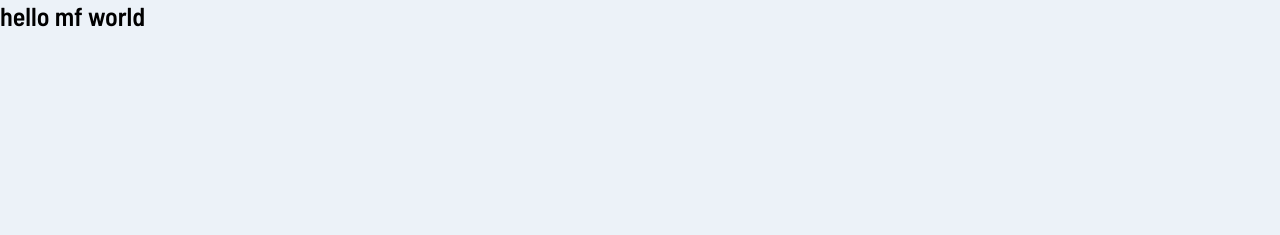
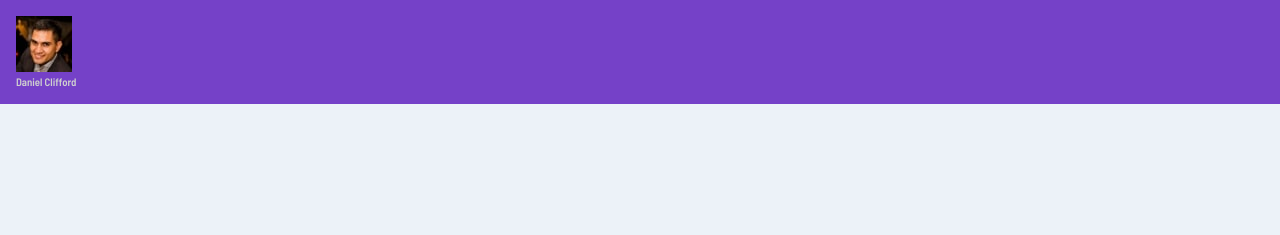
Before and after one commit to codingwolf-at/testimonial-grid-section, a plain HTML site: page index.html in a window 1280 px wide. Drawn offline with Linux system fonts and the light colour scheme.

Commit message:
first card in making

```diff
--- a/index.html
+++ b/index.html
@@ -11,6 +11,19 @@
   <link rel="stylesheet" href="style.css">
 </head>
 <body>
-  <h1>hello mf world</h1>
+    <main>
+      <div class="card card-one">
+        <div class="card-header">
+          <img src="images/image-daniel.jpg" alt="">
+        </div>
+        <div class="profile-name">
+          <h5>Daniel Clifford</h5>
+        </div>
+      </div>
+      <div class="card"></div>
+      <div class="card"></div>
+      <div class="card"></div>
+      <div class="card"></div>
+    </main>
 </body>
 </html>
--- a/style.css
+++ b/style.css
@@ -22,6 +22,15 @@ body {
     background-color: var(--light-greyish-blue);
 }
 
+.card {
+    padding: 1rem;
+}
+
+.card-one {
+    color: var(--light-grey);
+    background-color: var(--moderate-violet);
+}
+
 
 
 /* .attribution {
```
